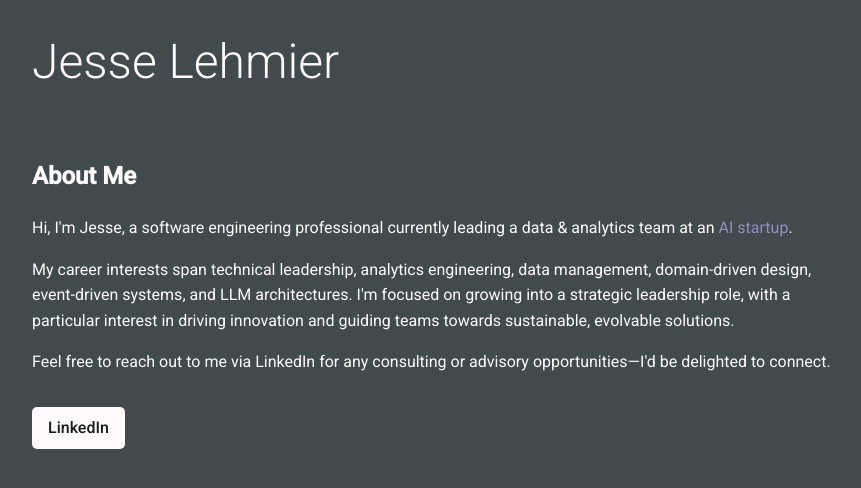
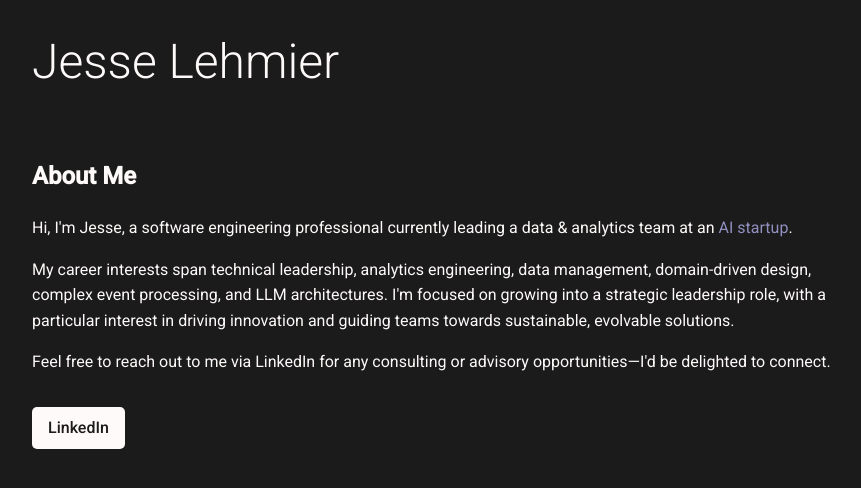
Before and after one commit to lehmier/lehmier.github.io, a plain HTML site: page index.html in a window 1280 px wide. Shown: the whole page, without its empty margins (0-861 px from the left). Drawn offline with Linux system fonts and the light colour scheme.

Commit message:
Change the colors

```diff
--- a/index.html
+++ b/index.html
@@ -12,13 +12,13 @@
       line-height: 1.6;
       margin: 0;
       padding: 0;
-      background-color: #414A4C; /* Outer Space background */
+      background-color: #1B1B1B; /* Outer Space background */
       color: #FFFAFA; /* Snow White text */
       padding-left: 2rem; /* Add margin to the left */
       padding-right: 2rem; /* Add margin to the right */
     }
     header {
-      background-color: #414A4C; /* Same as the background */
+      background-color: #1B1B1B; /* Same as the background */
       color: #FFFAFA; /* Snow White text */
       padding: 1.5rem 0; /* Add padding for better spacing */
       text-align: left; /* Left-align the header text */
@@ -60,7 +60,7 @@
      text-decoration: none; /* Remove underline */
     }
     a:hover {
-      color: #1B1B1B; /* Darker red for hover */
+      color: #9678B6; /* Darker red for hover */
    }
   </style>
 </head>
@@ -74,7 +74,7 @@
       <p>
         Hi, I'm Jesse, a software engineering professional currently leading a data & analytics team at an <a href="https://slang.ai">AI startup</a>.
       </p>
-      <p>My career interests span technical leadership, analytics engineering, data management, domain-driven design, event-driven systems, and LLM architectures. I'm focused on growing into a strategic leadership role, with a particular interest in driving innovation and guiding teams towards sustainable, evolvable solutions.
+      <p>My career interests span technical leadership, analytics engineering, data management, domain-driven design, complex event processing, and LLM architectures. I'm focused on growing into a strategic leadership role, with a particular interest in driving innovation and guiding teams towards sustainable, evolvable solutions.
       </p>
       <p>Feel free to reach out to me via LinkedIn for any consulting or advisory opportunities&mdash;I'd be delighted to connect.</p>
       <a href="https://www.linkedin.com/in/lehmier" class="button">LinkedIn</a>
```
